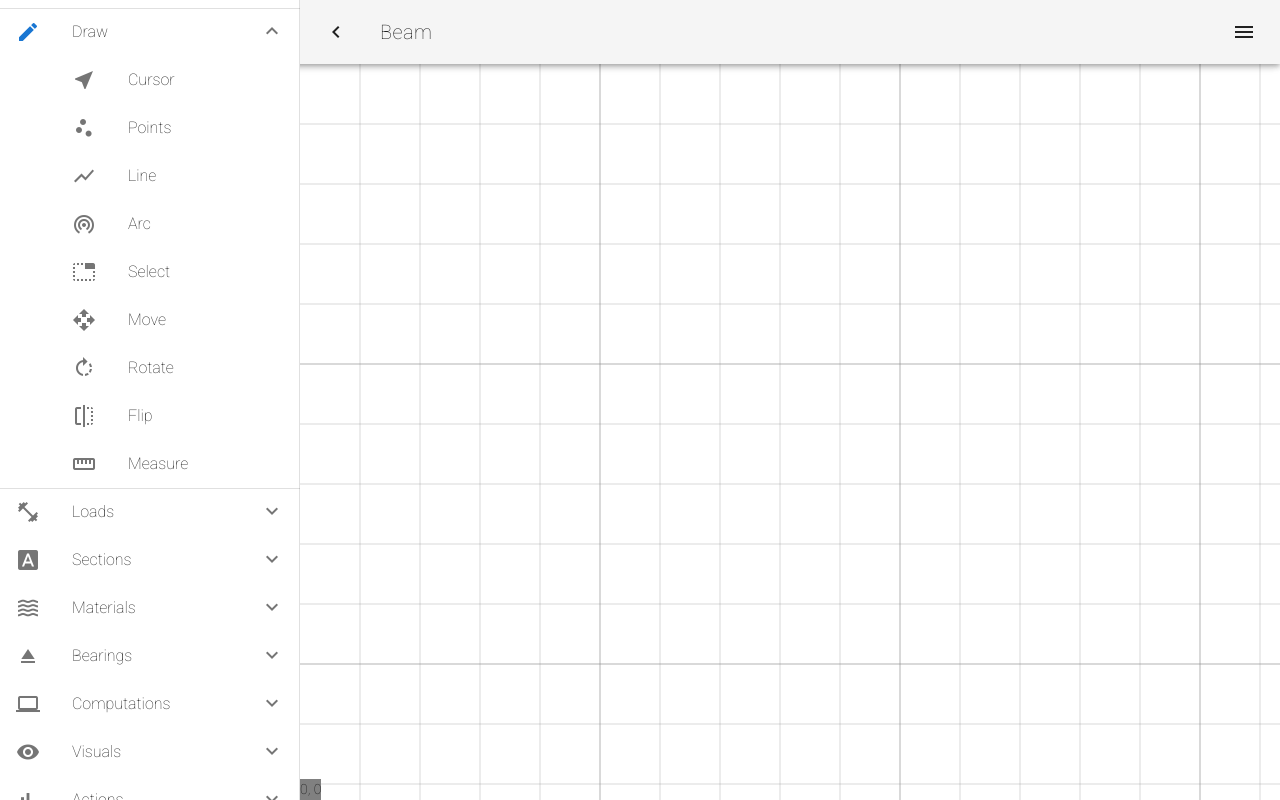
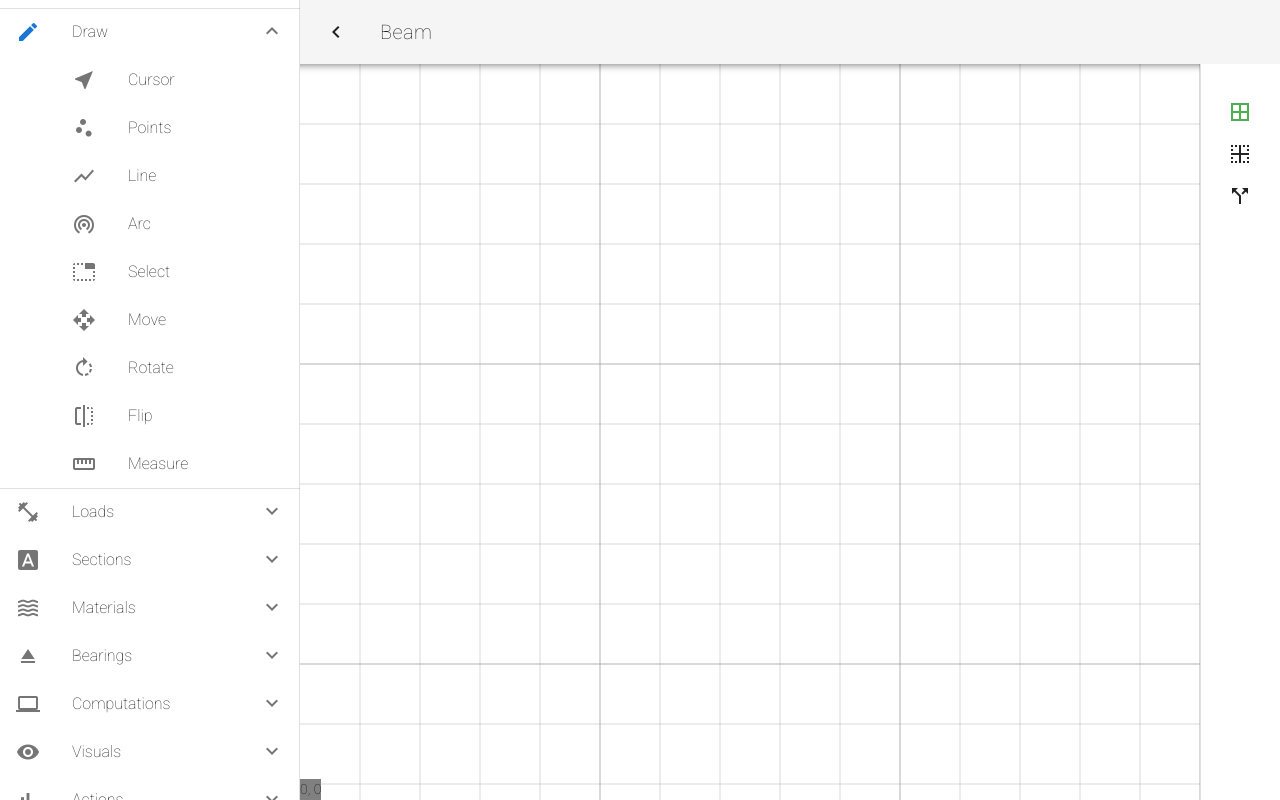
Before and after one commit to marcinowski/beamts, a Vue app: page / in a window 1280 px wide. Built offline with nearby package versions, Linux system fonts and the light colour scheme.

Commit message:
Moodifiers in the right drawer

```diff
--- a/src/App.vue
+++ b/src/App.vue
@@ -16,16 +16,17 @@
       </v-btn>
       <v-toolbar-title v-text="title"></v-toolbar-title>
       <v-spacer></v-spacer>
-      <v-btn icon @click.stop="rightDrawer = !rightDrawer">
+      <!-- <v-btn icon @click.stop="rightDrawer = !rightDrawer">
         <v-icon>menu</v-icon>
-      </v-btn>
+      </v-btn> -->
     </v-toolbar>
     <svg-component>
     </svg-component>
     <v-navigation-drawer
+      app
       :right="true"
-      v-model="rightDrawer"
-      app
+      :mini-variant="true"
+      :clipped="true"
     >
       <RightDrawer>
       </RightDrawer>
@@ -49,7 +50,7 @@ import RightDrawer from './components/RightDrawer.vue';
 })
 export default class App extends Vue {
   miniVariant = false;
-  rightDrawer = false;
+  // rightDrawer = true;
   title = 'Beam';
 }
 </script>
--- a/src/components/RightDrawer.vue
+++ b/src/components/RightDrawer.vue
@@ -1,16 +1,22 @@
 <template>
-  <v-container fluid>
-    Points
-    <template v-for="point in points">
-      <div :key="point.id">
-        {{ point.x }} {{ point.y }} {{ point.id }}
-      </div>
-    </template>
-    Lines
-    <template v-for="line in lines">
-      <div :key="line.id">
-        {{ line.p1 }} {{ line.p2 }} {{ line.id }}
-      </div>
+  <v-container>
+    <template v-for="item in items">
+      <v-tooltip
+        left
+        :key="item.icon"
+      >
+        <v-btn
+          slot="activator"
+          icon flat
+          :small="false"
+          :block="true"
+          :color="item.value ? 'green' : undefined"
+          v-on:click="item.onClick()"
+        >
+          <v-icon v-html="item.icon"></v-icon>
+        </v-btn>
+        <span>{{ item.tooltip }}</span>
+      </v-tooltip>
     </template>
   </v-container>
 </template>
@@ -21,14 +27,60 @@ import Component from 'vue-class-component';
 import { Prop } from 'vue-property-decorator';
 import { MethodTypes } from '@/types/types';
 
+interface ToggleIcons {
+  icon: string;
+  tooltip: string;
+  value: boolean;
+  onClick: () => void;
+}
+
 @Component({})
 export default class RightDrawer extends Vue {
-  get lines() {
-    return this.$store.getters['svg/getSelectedLines'];
+  get gridOn() {
+    return this.$store.getters['config/isGridOn'];
   }
 
-  get points() {
-    return this.$store.getters['svg/getSelectedPoints'];
+  get continuousLine() {
+    return this.$store.getters['config/isContinuousLine'];
+  }
+
+  get orthogonalMode() {
+    return this.$store.getters['config/isOrthogonalMode'];
+  }
+
+  get items(): ToggleIcons[] {
+    return [
+      {
+        icon: 'border_all',
+        tooltip: 'Toggle grid',
+        value: this.gridOn,
+        onClick: () => this.toggleGrid(),
+      },
+      {
+        icon: 'border_inner',
+        tooltip: 'Toggle ortho mode',
+        value: this.orthogonalMode,
+        onClick: () => this.toggleOrthogonalMode(),
+      },
+      {
+        icon: 'call_split',
+        tooltip: 'Toggle continuous line',
+        value: this.continuousLine,
+        onClick: () => this.toggleContinuousLine(),
+      },
+    ];
+  }
+
+  toggleGrid() {
+    this.$store.commit('config/toggleGrid');
+  }
+
+  toggleOrthogonalMode() {
+    this.$store.commit('config/toggleOrthogonalMode');
+  }
+
+  toggleContinuousLine() {
+    this.$store.commit('config/toggleContinuousLine');
   }
 }
 </script>
--- a/src/store/config/getters.ts
+++ b/src/store/config/getters.ts
@@ -6,4 +6,6 @@ export const configGetters: GetterTree<ConfigState, RootState> = {
   getScaledDensity: (state) => state.scale * state.density,
   getScaledUnit: (state) => state.scale * state.density * state.unit,
   isGridOn: (state) => state.gridOn,
+  isContinuousLine: (state) => state.continuousLine,
+  isOrthogonalMode: (state) => state.orthogonalMode,
 };
--- a/src/store/config/index.ts
+++ b/src/store/config/index.ts
@@ -9,6 +9,8 @@ const state: ConfigState = {
   unit: 10,
   scale: 1,
   gridOn: true,
+  continuousLine: false,
+  orthogonalMode: false,
 };
 
 const namespaced: boolean = true;
--- a/src/store/config/mutations.ts
+++ b/src/store/config/mutations.ts
@@ -11,4 +11,10 @@ export const mutations: MutationTree<ConfigState> = {
   toggleGrid(state) {
     state.gridOn = !state.gridOn;
   },
+  toggleContinuousLine(state) {
+    state.continuousLine = !state.continuousLine;
+  },
+  toggleOrthogonalMode(state) {
+    state.orthogonalMode = !state.orthogonalMode;
+  },
 };
--- a/src/store/config/types.ts
+++ b/src/store/config/types.ts
@@ -2,5 +2,8 @@ export interface ConfigState {
   density: number; // const, how far pixels can be apart on scale == 1
   unit: number; // const, how many units of density form 1 measure on scale == 1
   scale: number; // varies, multiplier to the constants above
+
   gridOn: boolean;
+  continuousLine: boolean;
+  orthogonalMode: boolean;
 }
```
